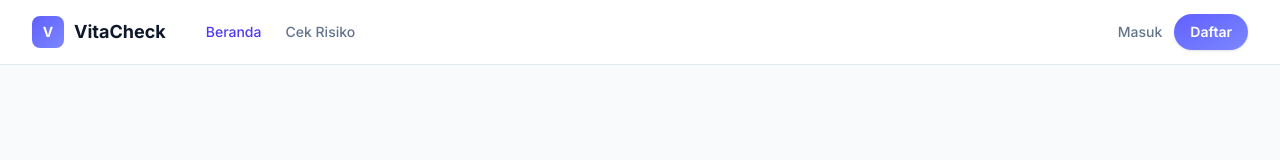
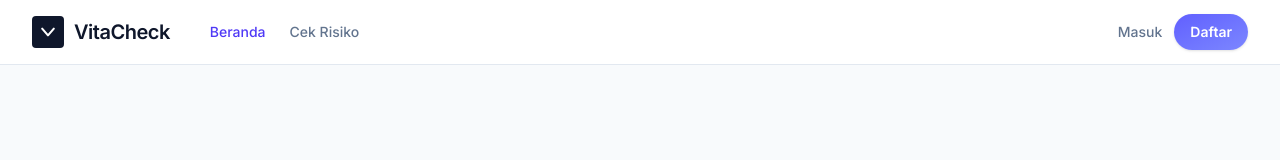
Before and after one commit to DaffaAlfiannoor/VitaCheck, a React (Vite) app in the folder frontend/: page / in a window 1280 px wide. Shown: the top 160 px of the page. Built offline with nearby package versions, Linux system fonts and the light colour scheme.

Commit message:
Update Navbar

```diff
--- a/frontend/src/components/layout/Navbar.jsx
+++ b/frontend/src/components/layout/Navbar.jsx
@@ -52,11 +52,13 @@ export default function Navbar() {
               </svg>
             </button>
 
-            <Link to="/" className="flex items-center gap-2.5 font-bold text-lg text-slate-900">
-              <div className="w-8 h-8 bg-gradient-to-br from-indigo-500 to-indigo-400 rounded-lg flex items-center justify-center text-white text-sm font-bold">
-                V
+            <Link to="/" className="flex items-center gap-2.5 group">
+              <div className="flex items-center justify-center w-8 h-8 bg-slate-900 rounded text-white transition-transform group-hover:scale-105">
+                <svg className="w-5 h-5" fill="none" stroke="currentColor" viewBox="0 0 24 24">
+                  <path strokeLinecap="round" strokeLinejoin="round" strokeWidth={2.5} d="M5 8l7 8 7-8" />
+                </svg>
               </div>
-              VitaCheck
+              <span className="text-xl font-semibold tracking-tight text-slate-900">VitaCheck</span>
             </Link>
 
             <div className="hidden md:flex items-center gap-6">
@@ -122,11 +124,13 @@ export default function Navbar() {
         style={{ zIndex: 9999 }}
       >
         <div className="flex items-center justify-between p-4 border-b border-slate-200">
-          <Link to="/" onClick={closeSidebar} className="flex items-center gap-2.5 font-bold text-lg text-slate-900">
-            <div className="w-8 h-8 bg-gradient-to-br from-indigo-500 to-indigo-400 rounded-lg flex items-center justify-center text-white text-sm font-bold">
-              V
+          <Link to="/" onClick={closeSidebar} className="flex items-center gap-2.5 group">
+            <div className="flex items-center justify-center w-8 h-8 bg-slate-900 rounded text-white transition-transform group-hover:scale-105">
+              <svg className="w-5 h-5" fill="none" stroke="currentColor" viewBox="0 0 24 24">
+                <path strokeLinecap="round" strokeLinejoin="round" strokeWidth={2.5} d="M5 8l7 8 7-8" />
+              </svg>
             </div>
-            VitaCheck
+            <span className="text-xl font-semibold tracking-tight text-slate-900">VitaCheck</span>
           </Link>
           <button
             onClick={closeSidebar}
```
